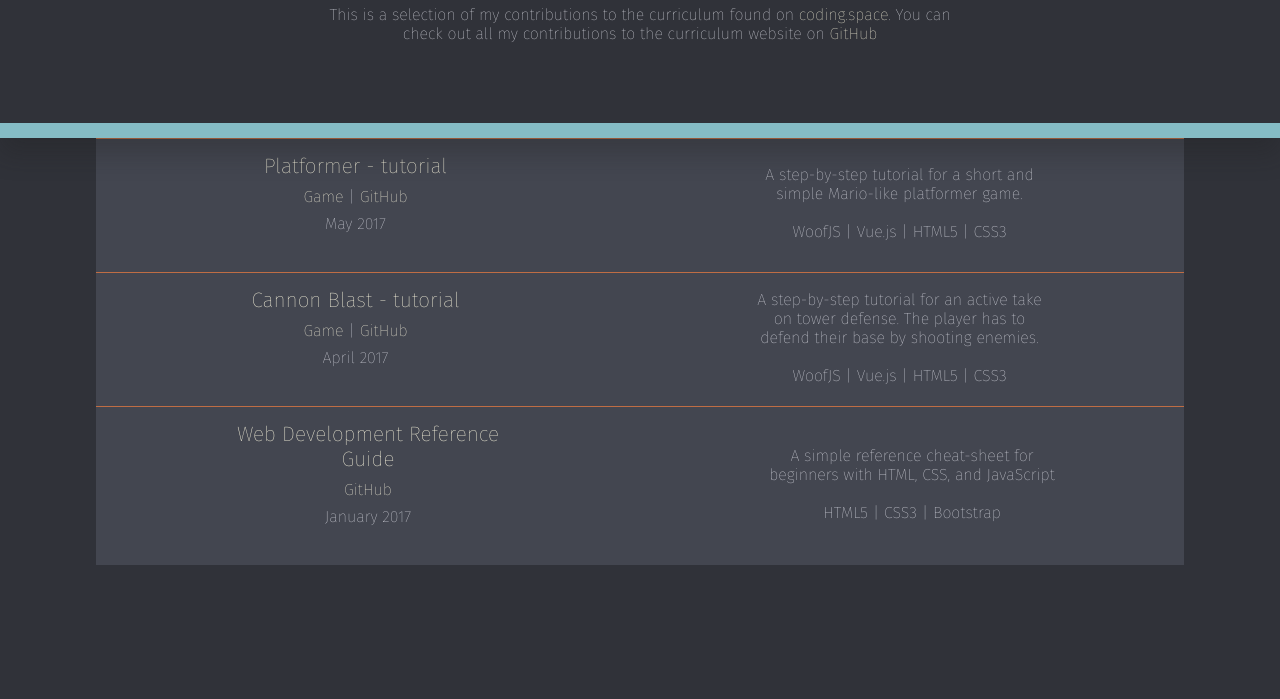
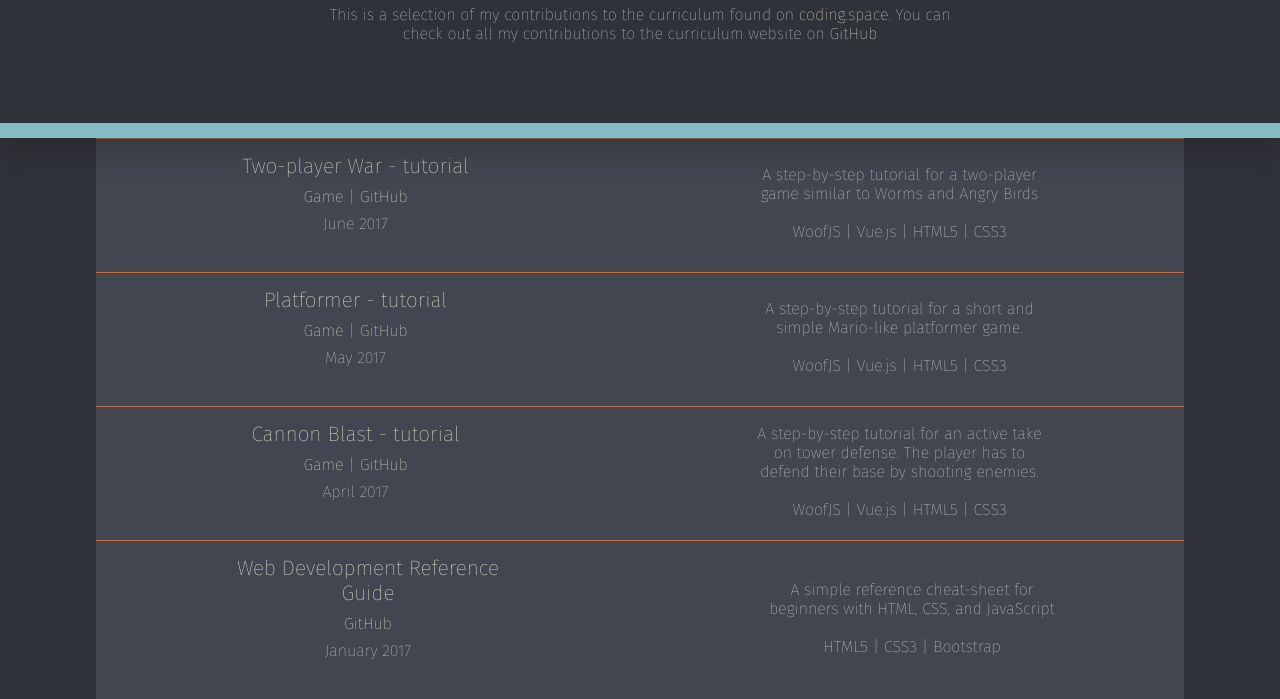
Before and after one commit to joebeachjoebeach/portfolio, a plain HTML site: page codingspace/index.html in a window 1280 px wide. Shown: the part 177-876 px from the top of the page. Before the commit the page ends 800 px from the top, so only its background shows below. Drawn offline with nearby package versions, Linux system fonts and the light colour scheme.

Commit message:
add war game to codingspace

```diff
--- a/codingspace/index.html
+++ b/codingspace/index.html
@@ -24,7 +24,7 @@
 				<h1>coding.space Curriculum Development</h1>
 				<div v-if="blurbShow" id="blurb">
 					<p>As part of my job at <a href="http://thecodingspace.com" target="_blank">The Coding Space</a>, I've contributed to developing our curriculum for young people to learn to code.</p>
-					<p>This is a selection of my contributions to the curriculum found on <a href="http://coding.space" target="_blank">coding.space</a>. You can check out all my contributions to the curriculum website on <a href="https://github.com/joebeachjoebeach/portfolio/tree/master/woof" target="_blank">GitHub</a></p>
+					<p>This is a selection of my contributions to the curriculum found on <a href="http://coding.space" target="_blank">coding.space</a>. You can check out all my contributions to the curriculum website on <a href="https://github.com/stevekrouse/coding.space/commits?author=joebeachjoebeach" target="_blank">GitHub</a></p>
 				</div>
 
 			</div>
@@ -58,6 +58,16 @@ var app = new Vue({
 		shrink: false,
 		blurbShow: true,
 		projects: [
+			{
+				title: "Two-player War - tutorial",
+				url: "http://coding.space/woof/war.html",
+				gameUrl: "http://coding.space/woof/code/war-code.html",
+				gitHubUrl: "https://github.com/stevekrouse/coding.space/commit/45b63f8bee04d45062b7e0f7274f32fc8dce5ac7",
+				date: "June 2017",
+				description: "A step-by-step tutorial for a two-player game similar to Worms and Angry Birds",
+				tools: "WoofJS | Vue.js | HTML5 | CSS3",
+				id: "war"
+			},
 			{
 				title: "Platformer - tutorial",
 				url: "http://coding.space/woof/platformer.html",
```
